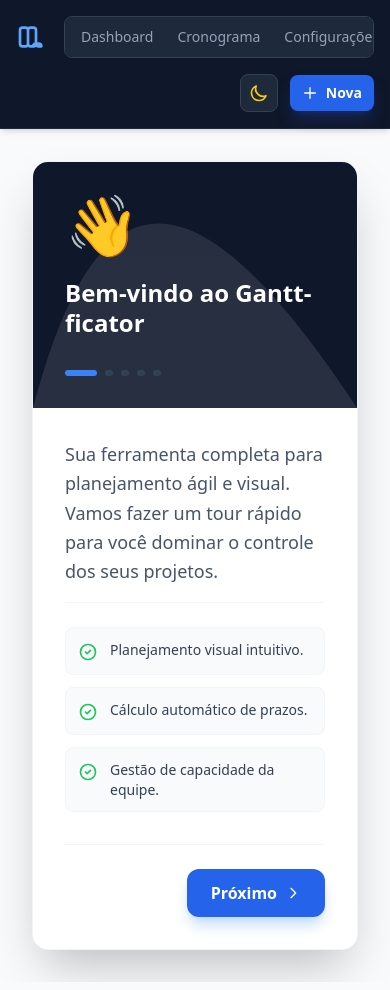
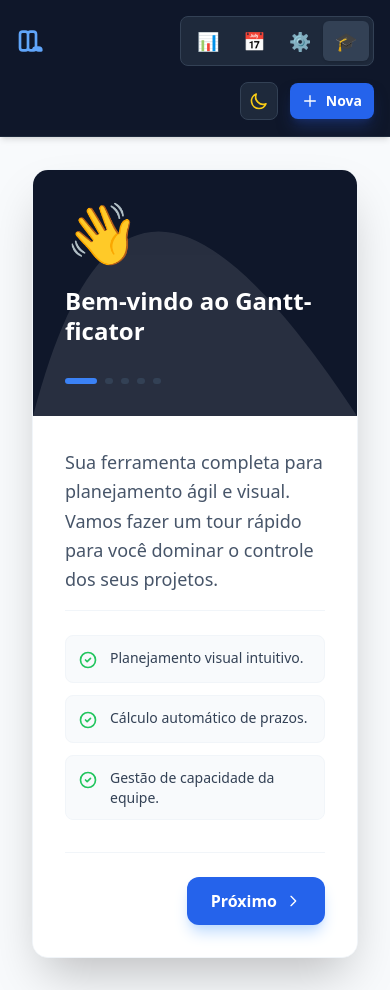
Before and after one commit to BFErvilha/Gantt, a Vue app: page / in a window 390 px wide. Built offline with nearby package versions, Linux system fonts and the light colour scheme.

Commit message:
feat: mobile fix

```diff
--- a/src/App.vue
+++ b/src/App.vue
@@ -42,17 +42,41 @@
 					</div>
 
 					<nav class="flex bg-slate-800 dark:bg-slate-900 rounded-lg p-1 border border-slate-700 overflow-x-auto">
-						<button @click="currentTab = 'dashboard'" class="px-3 py-1.5 rounded-md text-sm font-medium transition-all flex items-center gap-2 whitespace-nowrap" :class="currentTab === 'dashboard' ? 'bg-slate-700 dark:bg-slate-800 text-white shadow' : 'text-slate-400 hover:text-white'">
-							<span class="hidden sm:inline">📊</span> Dashboard
+						<button
+							@click="currentTab = 'dashboard'"
+							class="px-3 py-1.5 rounded-md text-sm font-medium transition-all flex items-center gap-2 whitespace-nowrap"
+							:class="currentTab === 'dashboard' ? 'bg-slate-700 dark:bg-slate-800 text-white shadow' : 'text-slate-400 hover:text-white'"
+							title="Dashboard"
+						>
+							<span class="text-lg">📊</span>
+							<span class="hidden sm:inline">Dashboard</span>
 						</button>
-						<button @click="currentTab = 'gantt'" class="px-3 py-1.5 rounded-md text-sm font-medium transition-all flex items-center gap-2 whitespace-nowrap" :class="currentTab === 'gantt' ? 'bg-slate-700 dark:bg-slate-800 text-white shadow' : 'text-slate-400 hover:text-white'">
-							<span class="hidden sm:inline">📅</span> Cronograma
+						<button
+							@click="currentTab = 'gantt'"
+							class="px-3 py-1.5 rounded-md text-sm font-medium transition-all flex items-center gap-2 whitespace-nowrap"
+							:class="currentTab === 'gantt' ? 'bg-slate-700 dark:bg-slate-800 text-white shadow' : 'text-slate-400 hover:text-white'"
+							title="Cronograma"
+						>
+							<span class="text-lg">📅</span>
+							<span class="hidden sm:inline">Cronograma</span>
 						</button>
-						<button @click="currentTab = 'config'" class="px-3 py-1.5 rounded-md text-sm font-medium transition-all flex items-center gap-2 whitespace-nowrap" :class="currentTab === 'config' ? 'bg-slate-700 dark:bg-slate-800 text-white shadow' : 'text-slate-400 hover:text-white'">
-							<span class="hidden sm:inline">⚙️</span> Configurações
+						<button
+							@click="currentTab = 'config'"
+							class="px-3 py-1.5 rounded-md text-sm font-medium transition-all flex items-center gap-2 whitespace-nowrap"
+							:class="currentTab === 'config' ? 'bg-slate-700 dark:bg-slate-800 text-white shadow' : 'text-slate-400 hover:text-white'"
+							title="Configurações"
+						>
+							<span class="text-lg">⚙️</span>
+							<span class="hidden sm:inline">Configurações</span>
 						</button>
-						<button @click="currentTab = 'tutorial'" class="px-3 py-1.5 rounded-md text-sm font-medium transition-all flex items-center gap-2 whitespace-nowrap" :class="currentTab === 'tutorial' ? 'bg-slate-700 dark:bg-slate-800 text-white shadow' : 'text-slate-400 hover:text-white'">
-							<span class="hidden sm:inline">🎓</span> Tutorial
+						<button
+							@click="currentTab = 'tutorial'"
+							class="px-3 py-1.5 rounded-md text-sm font-medium transition-all flex items-center gap-2 whitespace-nowrap"
+							:class="currentTab === 'tutorial' ? 'bg-slate-700 dark:bg-slate-800 text-white shadow' : 'text-slate-400 hover:text-white'"
+							title="Tutorial"
+						>
+							<span class="text-lg">🎓</span>
+							<span class="hidden sm:inline">Tutorial</span>
 						</button>
 					</nav>
 				</div>
```
